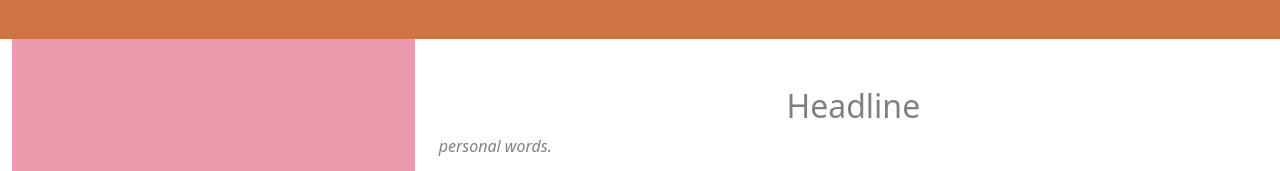
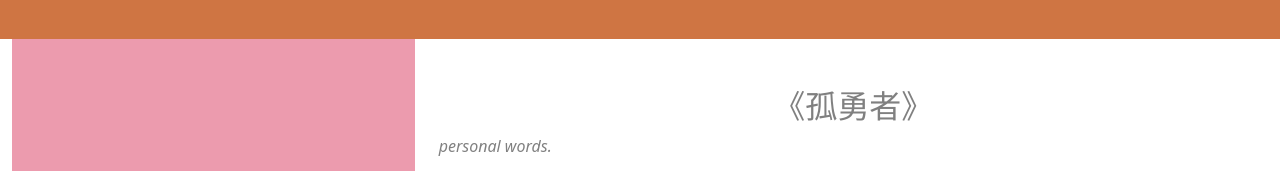
Before and after one commit to Gordonen/firstCode, a plain HTML site: page index.html in a window 1280 px wide. Shown: the part 923-1094 px from the top of the page. Drawn offline with nearby package versions, Linux system fonts and the light colour scheme.

Commit message:
修改了index.html文件

```diff
--- a/index.html
+++ b/index.html
@@ -73,7 +73,7 @@
 			<div class="col-12 col-sm-12 col-md-8 col-lg-8 col-xl-8">
 				<br />
 				<br />
-				<h2 class="text-center">Headline</h2>
+				<h2 class="text-center">《孤勇者》</h2>
 				<p><i>personal words.</i></p>
 				<div class="row text">
 					<br />
```
